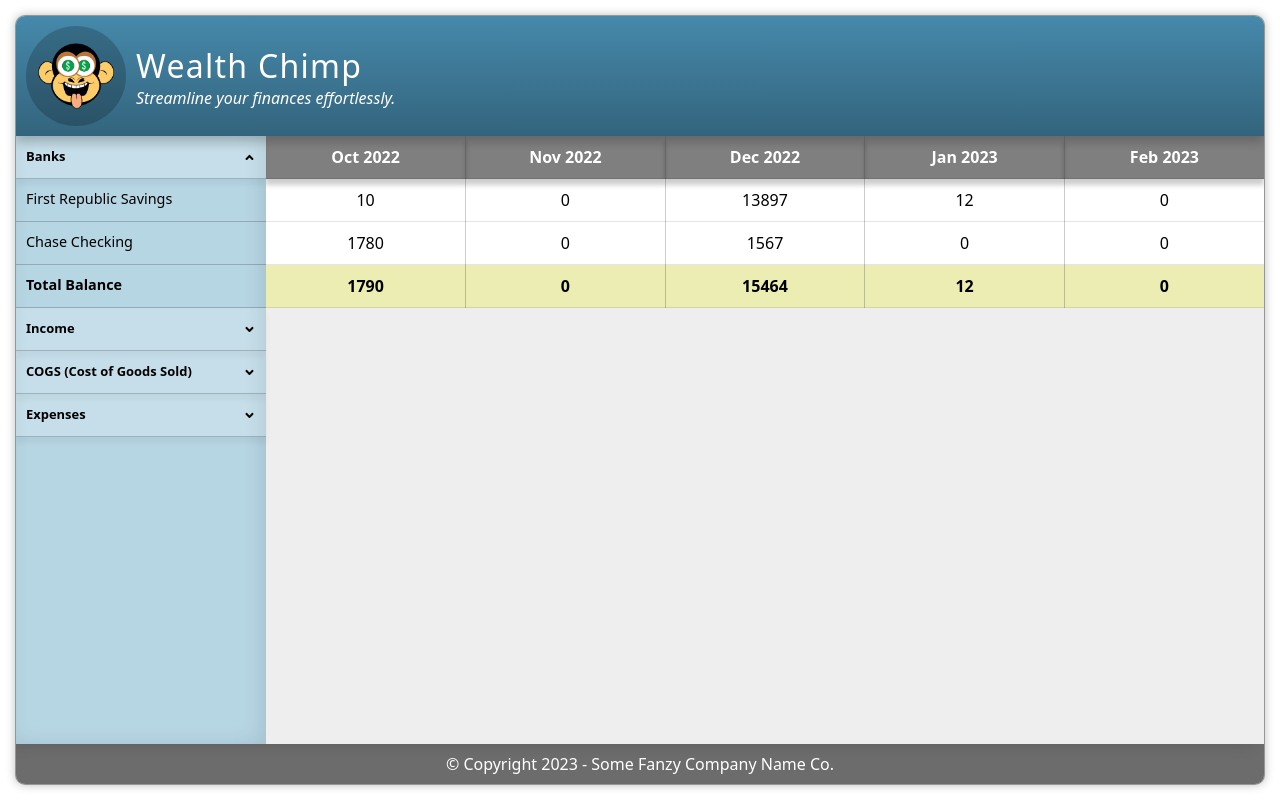
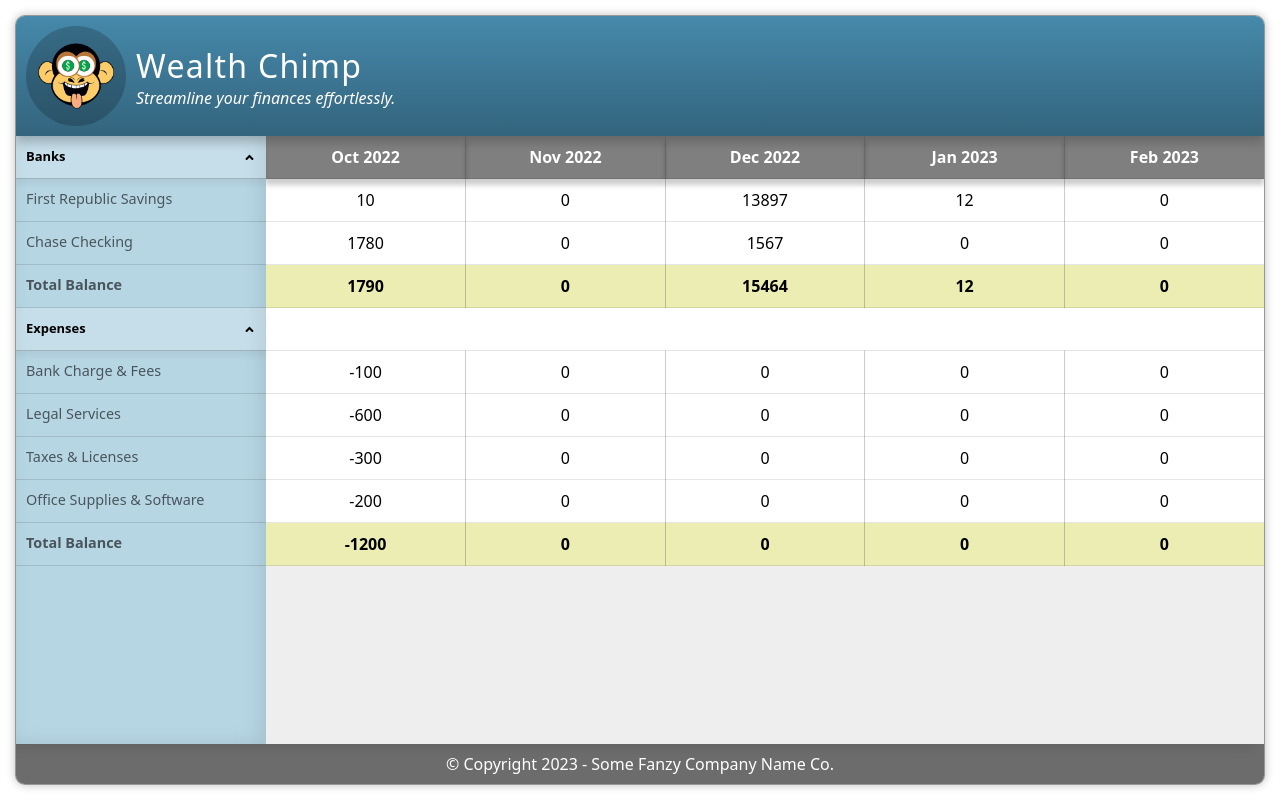
Before and after one commit to rubensanroman/financial-report, a Next.js app: page / in a window 1280 px wide. Built offline with nearby package versions, Linux system fonts and the light colour scheme.

Commit message:
Added expenses data

```diff
--- a/src/components/Content/Content.js
+++ b/src/components/Content/Content.js
@@ -22,21 +22,59 @@ const Content = () => {
       ],
     },
   });
-  const [income, setIncome] = useState([]);
+  /*
+  const [income, setIncome] = useState({});
   const [cogs, setCogs] = useState([]);
-  const [expenses, setExpenses] = useState([]);
+  */
+  const [expenses, setExpenses] = useState({
+    isOpen: true,
+    list: {
+      "Bank Charge & Fees": [
+        { month: "Oct2022", balance: -100 },
+        { month: "Nov2022", balance: 0 },
+        { month: "Dec2022", balance: 0 },
+        { month: "Jan2023", balance: 0 },
+        { month: "Feb2023", balance: 0 },
+      ],
+      "Legal Services": [
+        { month: "Oct2022", balance: -600 },
+        { month: "Nov2022", balance: 0 },
+        { month: "Dec2022", balance: 0 },
+        { month: "Jan2023", balance: 0 },
+        { month: "Feb2023", balance: 0 },
+      ],
+      "Taxes & Licenses": [
+        { month: "Oct2022", balance: -300 },
+        { month: "Nov2022", balance: 0 },
+        { month: "Dec2022", balance: 0 },
+        { month: "Jan2023", balance: 0 },
+        { month: "Feb2023", balance: 0 },
+      ],
+      "Office Supplies & Software": [
+        { month: "Oct2022", balance: -200 },
+        { month: "Nov2022", balance: 0 },
+        { month: "Dec2022", balance: 0 },
+        { month: "Jan2023", balance: 0 },
+        { month: "Feb2023", balance: 0 },
+      ],
+    },
+  });
 
+  const getUniqueMonths = (data) => {
     const months = [
       ...new Set(
-      Object.values(banks.list).flatMap((bank) =>
-        bank.map((entry) => entry.month)
+        Object.values(data.list).flatMap((item) =>
+          item.map((entry) => entry.month)
         )
       ),
     ];
 
-  const sumBalances = (month) =>
-    Object.keys(banks.list).reduce((total, bank) => {
-      const entry = banks.list[bank].find((entry) => entry.month === month);
+    return months;
+  };
+
+  const sumBalances = (data, month) =>
+    Object.keys(data.list).reduce((total, bank) => {
+      const entry = data.list[bank].find((entry) => entry.month === month);
       if (entry) {
         return total + entry.balance;
       } else {
@@ -70,6 +108,7 @@ const Content = () => {
               </ul>
             )}
           </li>
+          {/*
             <li className={styles.dropdown}>
               <h3>
                 Income <FaAngleDown />
@@ -80,10 +119,28 @@ const Content = () => {
                 COGS (Cost of Goods Sold) <FaAngleDown />
               </h3>
             </li>
+          */}
           <li className={styles.dropdown}>
-            <h3>
-              Expenses <FaAngleDown />
+            <h3
+              onClick={() =>
+                setExpenses((prevState) => ({
+                  ...prevState,
+                  isOpen: !prevState.isOpen,
+                }))
+              }
+            >
+              Expenses {expenses.isOpen ? <FaAngleUp /> : <FaAngleDown />}
             </h3>
+            {expenses.isOpen === true && (
+              <ul>
+                {Object.keys(expenses.list).map((key) => (
+                  <li key={key}>{key}</li>
+                ))}
+                <li>
+                  <strong>Total Balance</strong>
+                </li>
+              </ul>
+            )}
           </li>
         </ul>
       </aside>
@@ -110,9 +167,30 @@ const Content = () => {
                     </tr>
                   ))}
                   <tr>
-                    {months.map((month, index) => (
+                    {getUniqueMonths(banks).map((month, index) => (
                       <td className={styles.special} key={index}>
-                        {sumBalances(month)}
+                        {sumBalances(banks, month)}
+                      </td>
+                    ))}
+                  </tr>
+                </>
+              )}
+              <tr>
+                <td colSpan={5}></td>
+              </tr>
+              {expenses.isOpen && (
+                <>
+                  {Object.keys(expenses.list).map((key) => (
+                    <tr key={key}>
+                      {expenses.list[key].map((item, index) => (
+                        <td key={index}>{item.balance}</td>
+                      ))}
+                    </tr>
+                  ))}
+                  <tr>
+                    {getUniqueMonths(expenses).map((month, index) => (
+                      <td className={styles.special} key={index}>
+                        {sumBalances(expenses, month)}
                       </td>
                     ))}
                   </tr>
--- a/src/components/Content/Content.module.scss
+++ b/src/components/Content/Content.module.scss
@@ -49,11 +49,17 @@
             right: 10px;
             top: 15px;
           }
+
+          &:hover {
+            background: rgba(255, 255, 255, .5);
+            cursor: pointer;
+          }
         }
 
         li {
           border-bottom: 1px rgba(0, 0, 0, .2) solid;
           height: $rowHeight + 2;
+          opacity: 0.6;
         }
       }
     }
```
Lines whose indentation alone changed are shown as unchanged.
